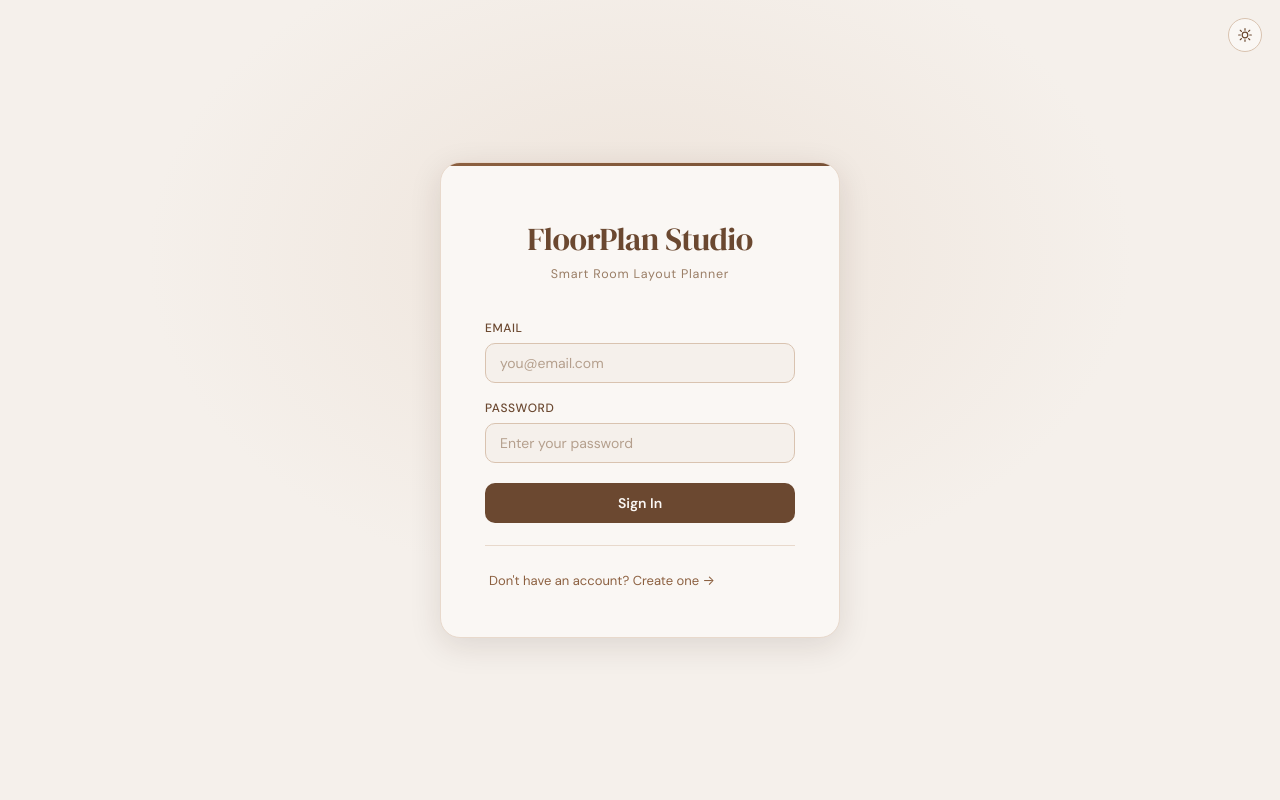
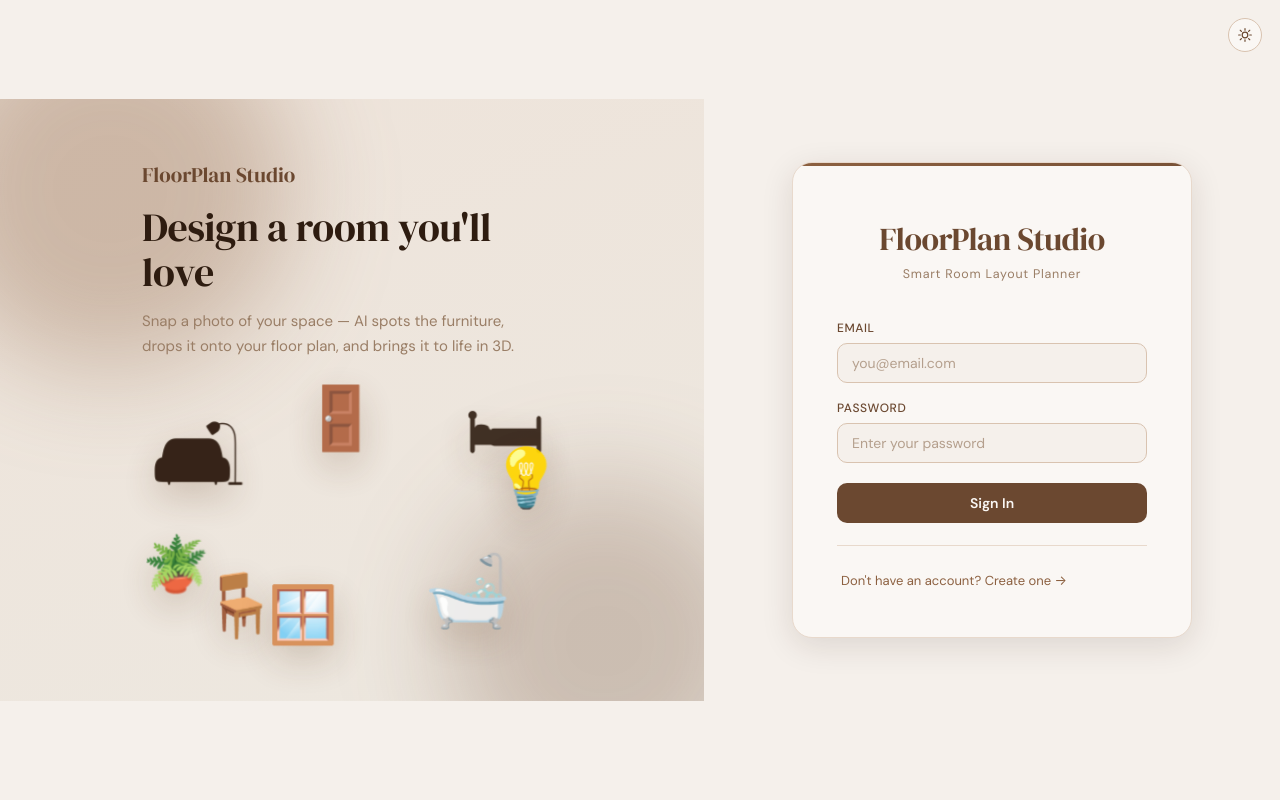
Before and after one commit to mattuniverse/furnituredetectionhey, a website: page index.html in a window 1280 px wide. Drawn offline with nearby package versions, Linux system fonts and the light colour scheme.

Commit message:
Redesign login as split view: animated furniture hero on the left, auth card on the right

```diff
--- a/index.html
+++ b/index.html
@@ -395,12 +395,38 @@ canvas { display: block; }
    ══════════════════════════════════════════ */
 
 /* Ambient screen backdrop */
-#screen-login { background:
-  radial-gradient(55% 60% at 50% 32%, color-mix(in srgb, var(--color-accent-light) 55%, transparent), transparent 70%),
-  var(--color-bg); }
+#screen-login { background: var(--color-bg); flex-direction: row; padding: 0; }
 #screen-room-setup { background:
   radial-gradient(50% 55% at 50% 30%, color-mix(in srgb, var(--color-accent-light) 45%, transparent), transparent 70%),
   var(--color-bg); }
+
+/* Split login: furniture hero on the left, auth on the right */
+.login-hero { flex: 1 1 55%; position: relative; overflow: hidden; display: flex; align-items: center; justify-content: center; background: linear-gradient(160deg, color-mix(in srgb, var(--color-accent-light) 55%, var(--color-bg)), var(--color-bg-sunken)); }
+.hero-blob { position: absolute; border-radius: 50%; filter: blur(52px); z-index: 1; }
+.blob-a { width: 360px; height: 360px; top: -90px; left: -70px; background: color-mix(in srgb, var(--color-accent) 34%, transparent); }
+.blob-b { width: 320px; height: 320px; bottom: -100px; right: -60px; background: color-mix(in srgb, var(--color-primary) 26%, transparent); }
+.hero-inner { position: relative; z-index: 2; padding: 60px 40px; max-width: 500px; }
+.hero-eyebrow { font-family: var(--font-display); font-size: 21px; color: var(--color-primary); margin-bottom: 14px; }
+.hero-title { font-family: var(--font-display); font-size: 40px; line-height: 1.12; color: var(--color-text); margin-bottom: 14px; letter-spacing: -.01em; }
+.hero-sub { font-size: 15px; color: var(--color-text-muted); line-height: 1.7; max-width: 390px; }
+.hero-furniture { position: relative; width: 100%; height: 255px; margin-top: 26px; }
+.flu { position: absolute; display: inline-flex; align-items: center; justify-content: center; filter: drop-shadow(0 14px 18px color-mix(in srgb, var(--color-primary) 26%, transparent)); line-height: 1; animation: fl-float 6s var(--ease-soft) infinite, fl-rise .7s var(--ease-soft) backwards; will-change: transform; }
+.flu-sofa { font-size: 88px; left: 2%; top: 10%; animation-duration: 7s; animation-delay: .1s; }
+.flu-bed { font-size: 76px; right: 4%; top: 2%; animation-duration: 8s; animation-delay: .6s; }
+.flu-chair { font-size: 62px; left: 14%; bottom: 2%; animation-duration: 6s; animation-delay: 1.1s; }
+.flu-bath { font-size: 70px; right: 12%; bottom: 6%; animation-duration: 7.4s; animation-delay: .35s; }
+.flu-plant { font-size: 54px; left: 0; bottom: 20%; animation-duration: 6.4s; animation-delay: .9s; }
+.flu-lamp { font-size: 58px; right: 0; top: 24%; animation-duration: 5.8s; animation-delay: 1.4s; }
+.flu-door { font-size: 62px; left: 38%; top: 0; animation-duration: 7.2s; animation-delay: .25s; }
+.flu-window { font-size: 56px; left: 30%; bottom: 0; animation-duration: 6.8s; animation-delay: .95s; }
+@keyframes fl-float { 0%, 100% { transform: translateY(0) rotate(-2deg); } 50% { transform: translateY(-13px) rotate(2.5deg); } }
+@keyframes fl-rise { from { opacity: 0; transform: translateY(26px) scale(.88); } to { opacity: 1; transform: translateY(0) scale(1); } }
+.login-panel { flex: 0 0 45%; min-width: 420px; display: flex; align-items: center; justify-content: center; position: relative; background: var(--color-bg); padding: 48px 24px; }
+#screen-login .theme-toggle { position: absolute; top: 18px; right: 18px; z-index: 10; }
+@media (max-width: 900px) {
+  .login-hero { display: none; }
+  .login-panel { flex: 1; min-width: 0; }
+}
 
 /* Restore unhidden screens after entry animation */
 .screen { background: var(--color-bg); animation-fill-mode: both; }
@@ -539,6 +565,26 @@ canvas { display: block; }
     <svg class="icon-sun" viewBox="0 0 24 24" fill="none" stroke="currentColor" stroke-width="1.8" stroke-linecap="round"><circle cx="12" cy="12" r="4.2"></circle><path d="M12 2.5v2.4M12 19.1v2.4M2.5 12h2.4M19.1 12h2.4M4.9 4.9l1.7 1.7M17.4 17.4l1.7 1.7M4.9 19.1l1.7-1.7M17.4 6.6l1.7-1.7"></path></svg>
     <svg class="icon-moon" viewBox="0 0 24 24" fill="none" stroke="currentColor" stroke-width="1.8" stroke-linecap="round" stroke-linejoin="round"><path d="M20.6 14.2A8.4 8.4 0 0 1 9.8 3.4a8.4 8.4 0 1 0 10.8 10.8z"></path></svg>
   </button>
+  <div class="login-hero" aria-hidden="true">
+    <div class="hero-blob blob-a"></div>
+    <div class="hero-blob blob-b"></div>
+    <div class="hero-inner">
+      <div class="hero-eyebrow">FloorPlan Studio</div>
+      <div class="hero-title">Design a room you'll love</div>
+      <div class="hero-sub">Snap a photo of your space — AI spots the furniture, drops it onto your floor plan, and brings it to life in 3D.</div>
+      <div class="hero-furniture">
+        <span class="flu flu-sofa">&#x1F6CB;</span>
+        <span class="flu flu-bed">&#x1F6CF;</span>
+        <span class="flu flu-chair">&#x1FA91;</span>
+        <span class="flu flu-bath">&#x1F6C1;</span>
+        <span class="flu flu-plant">&#x1FAB4;</span>
+        <span class="flu flu-lamp">&#x1F4A1;</span>
+        <span class="flu flu-door">&#x1F6AA;</span>
+        <span class="flu flu-window">&#x1FA9F;</span>
+      </div>
+    </div>
+  </div>
+  <div class="login-panel">
     <div class="login-card" role="main">
       <div class="brand">FloorPlan Studio</div>
       <div class="brand-sub">Smart Room Layout Planner</div>
@@ -559,6 +605,7 @@ canvas { display: block; }
       </form>
       <hr class="divider">
       <button class="btn-link" id="auth-toggle-btn" onclick="toggleAuthMode()">Don't have an account? Create one &rarr;</button>
+    </div>
   </div>
 </div>
 
```
Lines whose indentation alone changed are shown as unchanged.
